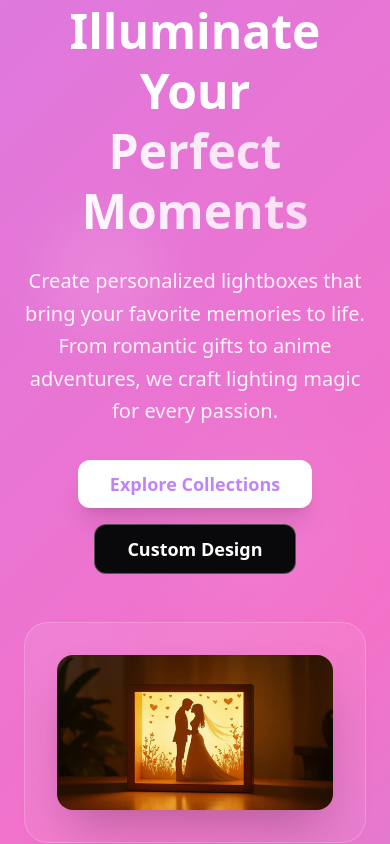
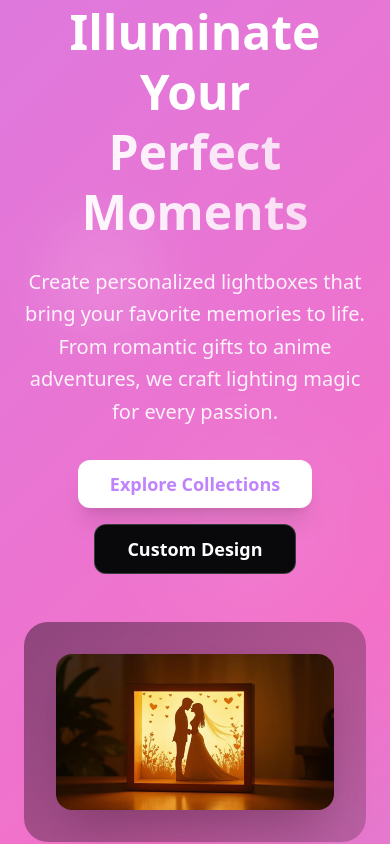
Before and after one commit to MAHER-MANSOURI/glow-your-world, a React (Vite) app: page / in a window 390 px wide. Shown: the top 844 px of the page. Built offline with nearby package versions, Linux system fonts and the light colour scheme.

Commit message:
Refactor: Remove borders and darken containers
Remove white borders from floating container and all other containers/windows. Darken the floating container's appearance.

```diff
--- a/src/components/categories-section.tsx
+++ b/src/components/categories-section.tsx
@@ -60,7 +60,7 @@ export const CategoriesSection = () => {
         </div>
 
         {/* Floating Container */}
-        <div className="bg-gradient-card backdrop-blur-md rounded-3xl p-8 md:p-12 border border-white/20 shadow-[var(--glass-shadow)] animate-scale-in">
+        <div className="bg-gradient-card backdrop-blur-md rounded-3xl p-8 md:p-12 shadow-[var(--glass-shadow)] animate-scale-in">
           <div className="grid grid-cols-1 md:grid-cols-2 lg:grid-cols-3 gap-8">
             {categories.map((category, index) => (
               <CategoryCard
--- a/src/components/hero-section.tsx
+++ b/src/components/hero-section.tsx
@@ -32,7 +32,7 @@ export const HeroSection = () => {
             <Button
               variant="outline"
               size="lg"
-              className="border-white/30 text-white hover:bg-white/10 font-semibold px-8 py-6 text-lg rounded-xl backdrop-blur-sm transition-all duration-300 hover:scale-105"
+              className="border-white/20 text-white hover:bg-white/10 font-semibold px-8 py-6 text-lg rounded-xl backdrop-blur-sm transition-all duration-300 hover:scale-105"
             >
               Custom Design
             </Button>
@@ -42,7 +42,7 @@ export const HeroSection = () => {
         {/* Hero Image */}
         <div className="animate-float">
           <div className="relative max-w-2xl mx-auto">
-            <div className="bg-gradient-card backdrop-blur-md rounded-3xl p-8 border border-white/20 shadow-[var(--glass-shadow)]">
+            <div className="bg-gradient-card backdrop-blur-md rounded-3xl p-8 shadow-[var(--glass-shadow)]">
               <img
                 src={heroImage}
                 alt="Beautiful custom lightbox"
--- a/src/components/ui/category-card.tsx
+++ b/src/components/ui/category-card.tsx
@@ -14,7 +14,7 @@ export const CategoryCard = ({ title, description, image, className, style, onCl
     <div
       className={cn(
         "group relative overflow-hidden rounded-2xl cursor-pointer",
-        "bg-gradient-card backdrop-blur-md border border-white/20",
+        "bg-gradient-card backdrop-blur-md",
         "transition-all duration-500 hover:scale-105 hover:bg-gradient-hover",
         "shadow-[var(--glass-shadow)] hover:shadow-xl",
         "animate-scale-in",
--- a/src/index.css
+++ b/src/index.css
@@ -46,13 +46,13 @@ All colors MUST be HSL.
 
     /* Gradients */
     --gradient-brand: linear-gradient(135deg, hsl(270 95% 75%), hsl(320 85% 70%), hsl(200 95% 65%));
-    --gradient-card: linear-gradient(135deg, rgba(255, 255, 255, 0.1), rgba(255, 255, 255, 0.05));
-    --gradient-hover: linear-gradient(135deg, rgba(255, 255, 255, 0.15), rgba(255, 255, 255, 0.1));
+    --gradient-card: linear-gradient(135deg, rgba(0, 0, 0, 0.4), rgba(0, 0, 0, 0.2));
+    --gradient-hover: linear-gradient(135deg, rgba(0, 0, 0, 0.5), rgba(0, 0, 0, 0.3));
 
     /* Glass Effects */
-    --glass-bg: rgba(255, 255, 255, 0.1);
-    --glass-border: rgba(255, 255, 255, 0.2);
-    --glass-shadow: 0 8px 32px rgba(0, 0, 0, 0.1);
+    --glass-bg: rgba(0, 0, 0, 0.3);
+    --glass-border: rgba(255, 255, 255, 0.1);
+    --glass-shadow: 0 8px 32px rgba(0, 0, 0, 0.3);
 
     /* Animations */
     --transition-smooth: all 0.3s cubic-bezier(0.4, 0, 0.2, 1);
```
